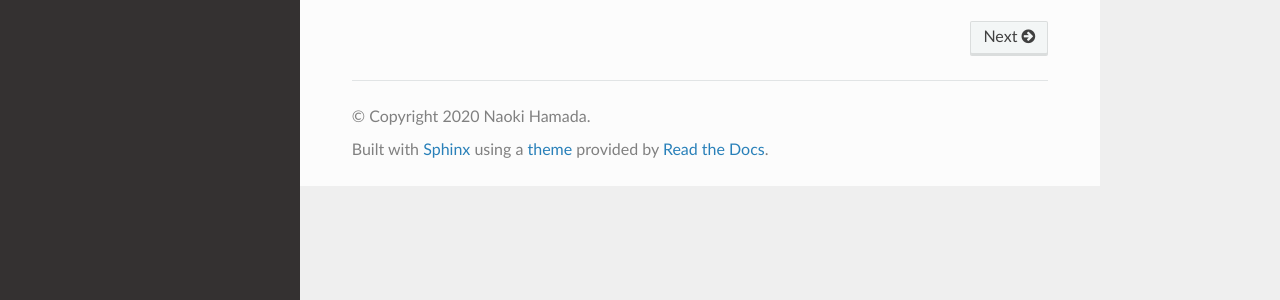
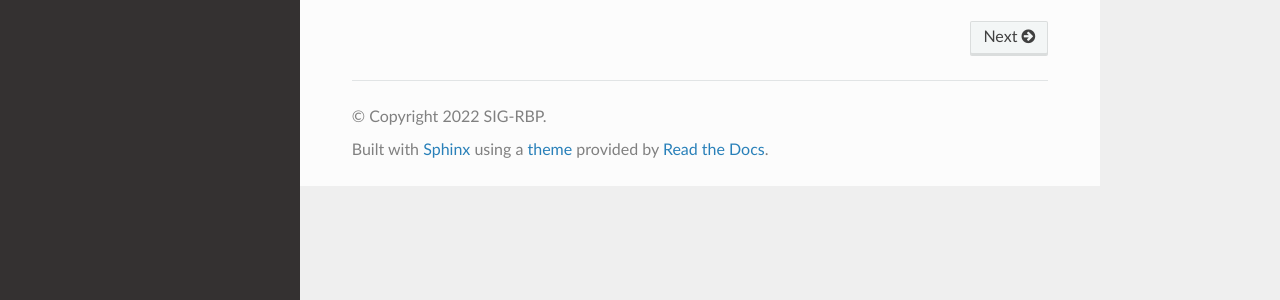
Before and after one commit to opthub-org/opthub-evaluator, a Sphinx documentation site: the page built from docs/index.rst, in a window 1280 px wide. Shown: the part 423-723 px from the top of the page. Built offline with Sphinx 7.4.7 and the Read the Docs theme 2.0.0, drawn with Linux system fonts in a browser that asks for light colours; some of the changed lines change nothing that is shown.

Commit message:
Auto-update copyright year

```diff
--- a/docs/conf.py
+++ b/docs/conf.py
@@ -13,6 +13,7 @@
 import logging
 import os
 import sys
+from datetime import date
 
 import opthub_evaluator
 
@@ -23,7 +24,7 @@ logger = logging.getLogger(__name__)
 # -- Project information -----------------------------------------------------
 
 project = "Opthub Evaluator"
-copyright = "2020 Naoki Hamada"
+copyright = "{} SIG-RBP".format(date.today().year)
 author = "Naoki Hamada"
 
 # The full version, including alpha/beta/rc tags
@@ -98,12 +99,11 @@ def linkcode_resolve(domain, info):
         for part in info["fullname"].split("."):
             obj = getattr(obj, part)
         import inspect
-        import os
 
-        fn = inspect.getsourcefile(obj)
-        fn = os.path.relpath(fn, start=os.path.dirname(opthub_evaluator.__file__))
+        file = inspect.getsourcefile(obj)
+        file = os.path.relpath(file, start=os.path.dirname(opthub_evaluator.__file__))
         source, lineno = inspect.getsourcelines(obj)
-        return fn, lineno, lineno + len(source) - 1
+        return file, lineno, lineno + len(source) - 1
 
     if domain != "py" or not info["module"]:
         return None
```
